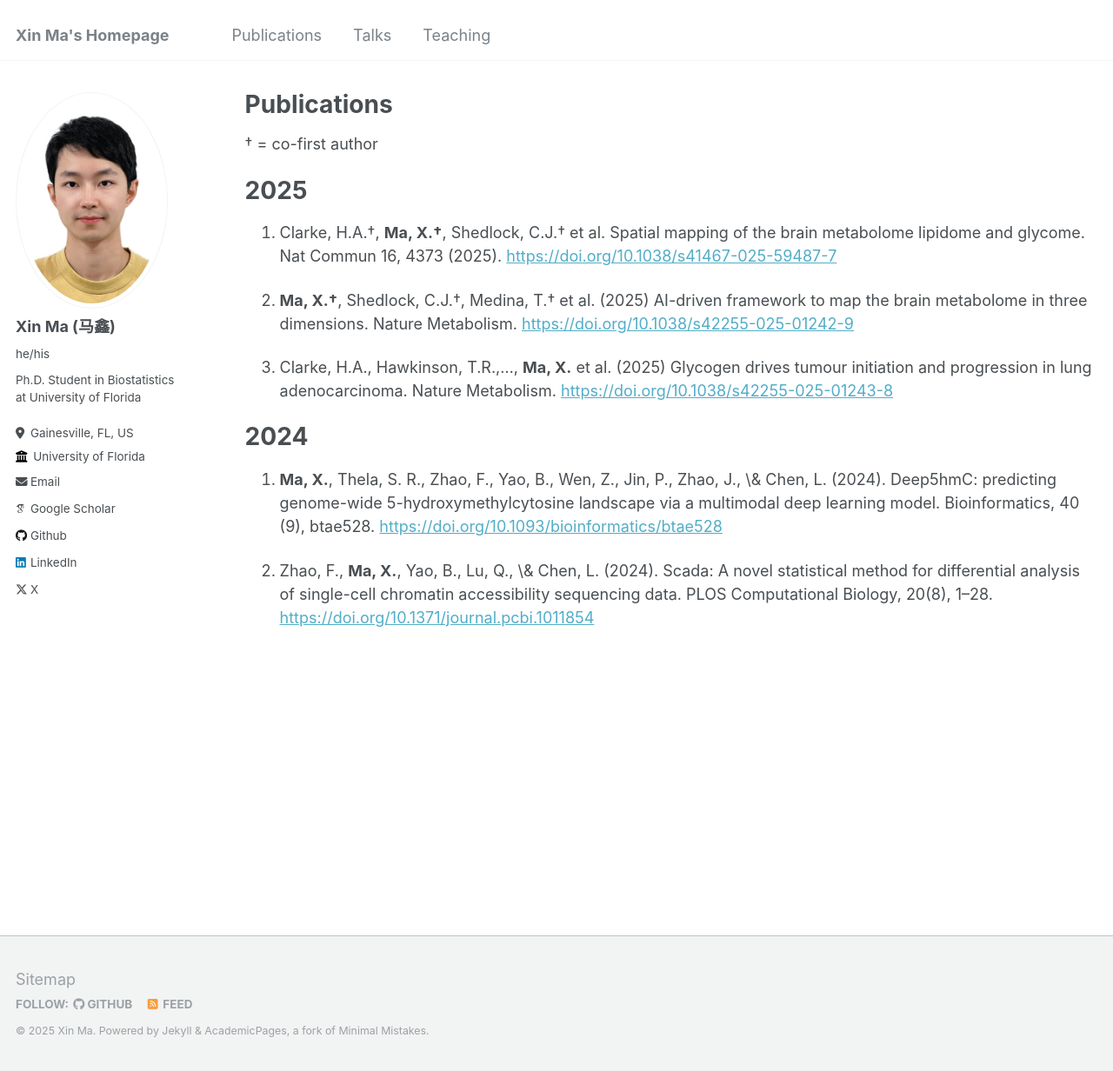
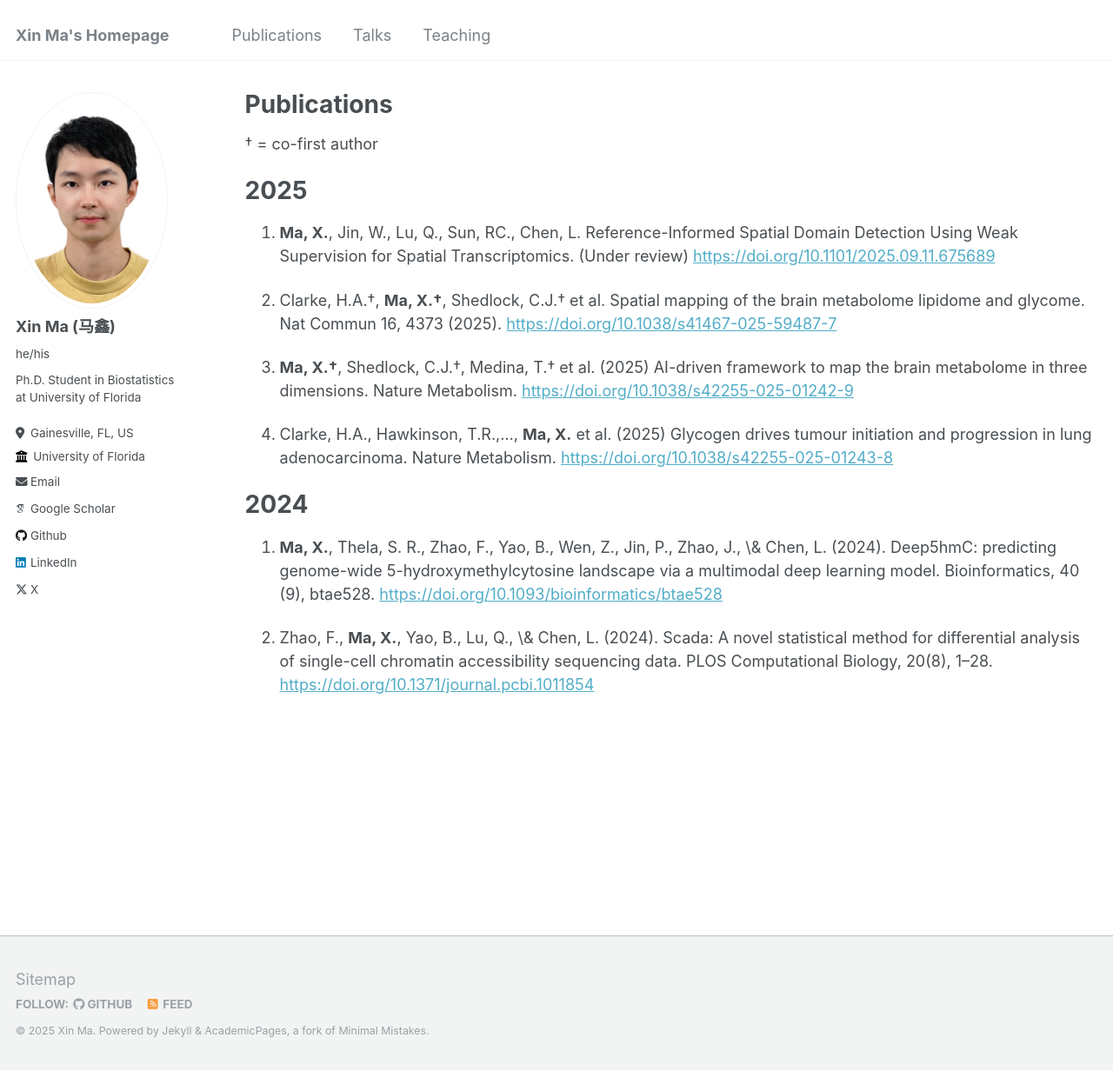
Before and after one commit to XinBiostats/xinbiostats.github.io, a Jekyll site: the page built from _pages/publications.md, in a window 1280 px wide and 1232 px high. Shown: the whole window at 87% size. Built offline with Jekyll 4.4.1, drawn with Linux system fonts in a browser that asks for light colours; some web fonts are replaced.

Commit message:
Update publications.md

```diff
--- a/_pages/publications.md
+++ b/_pages/publications.md
@@ -7,6 +7,8 @@ author_profile: true
 † = co-first author
 
 # 2025
+1. **Ma, X.**, Jin, W., Lu, Q., Sun, RC., Chen, L. Reference-Informed Spatial Domain Detection Using Weak Supervision for Spatial Transcriptomics. (Under review) <https://doi.org/10.1101/2025.09.11.675689>
+
 1. Clarke, H.A.†, **Ma, X.†**, Shedlock, C.J.† et al. Spatial mapping of the brain metabolome lipidome and glycome. Nat Commun 16, 4373 (2025). <https://doi.org/10.1038/s41467-025-59487-7>
 
 1. **Ma, X.†**, Shedlock, C.J.†, Medina, T.† et al. (2025) AI-driven framework to map the brain metabolome in three dimensions. Nature Metabolism. <https://doi.org/10.1038/s42255-025-01242-9>
```
